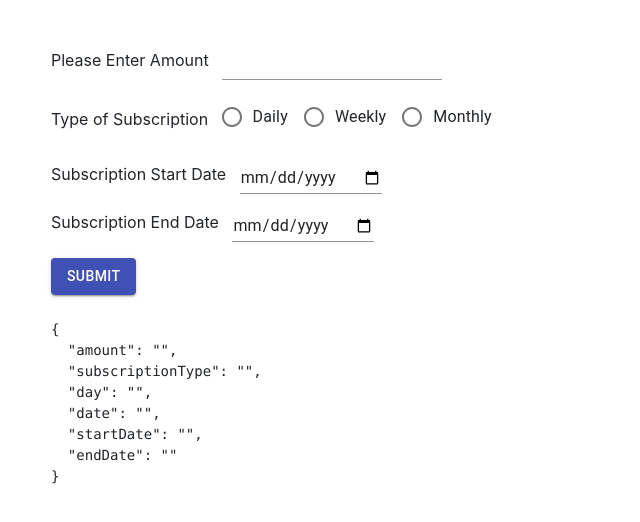
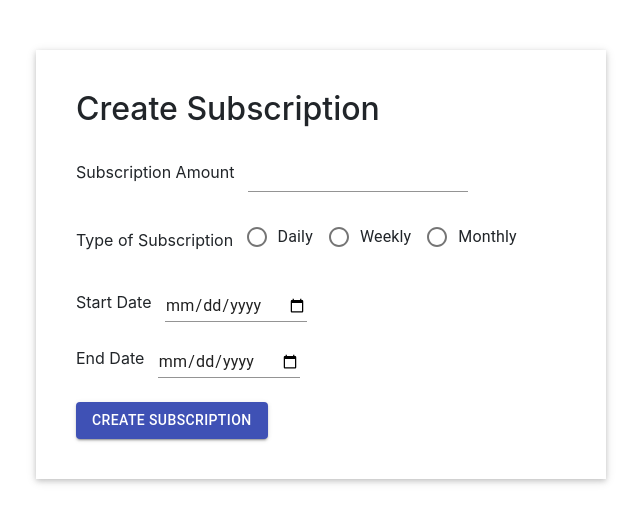
Before and after one commit to dhaivat28/pay-app, a React (Create React App) app: page / in a window 1280 px wide. Shown: the top 522 px of the page, without its empty margins (34-674 px from the left). Built offline with nearby package versions, Linux system fonts and the light colour scheme.

Commit message:
from cleanup

```diff
--- a/package.json
+++ b/package.json
@@ -20,6 +20,7 @@
     "react-bootstrap": "^1.0.0-beta.16",
     "react-dom": "^16.12.0",
     "react-scripts": "3.3.1",
+    "styled-components": "^5.0.1",
     "yup": "^0.28.1"
   },
   "scripts": {
--- a/src/App.js
+++ b/src/App.js
@@ -6,6 +6,14 @@ import SubscriptionDetails from './Components/SubscriptionDetails';
 import {MaterialInput, MaterialRadio} from './Components/baseFields';
 import {SubscriptionForm} from './validations/SubscriptionForm';
 
+import styled from 'styled-components'
+
+const FormBox = styled.div`
+padding:40px;
+margin-top:50px;
+-webkit-box-shadow: 0 2px 5px 0 rgba(0,0,0,0.16), 0 2px 10px 0 rgba(0,0,0,0.12);
+box-shadow: 0 2px 5px 0 rgba(0,0,0,0.16), 0 2px 10px 0 rgba(0,0,0,0.12);
+`;
 
 const App = () => {
 
@@ -14,15 +22,16 @@ const App = () => {
     console.log("data is",data);
     axios.post(`http://localhost:3061/sub`,data)
     .then(res => {
-                console.log(res);
+      console.log(res.data);
     })
     setSubmitting(false);
   }
 
   return (
     <div className="App container">
-      <div className="row align-items-center">
-      <div className="col-lg-10 mt-5">
+      <div className="row">
+      <FormBox className="col-lg-6">
+        <h2>Create Subscription</h2><br></br>
           <Formik
             initialValues={{
             amount:'',
@@ -38,10 +47,9 @@ const App = () => {
             {({values, isSubmitting}) => (
             <>
               <Form>
+              <MaterialInput label="Subscription Amount" name="amount" type="number" />
 
-              <MaterialInput label="Please Enter Amount" name="amount" type="number" />
-
-              <div className="form-group">
+              <div className="form-group mb-4">
                 <label htmlFor="subscriptionType"> Type of Subscription &nbsp;&nbsp;</label>
                 <MaterialRadio label="Daily" name="subscriptionType" value="daily" type="radio"/>
                 <MaterialRadio label="Weekly" name="subscriptionType" value="weekly" type="radio"/>
@@ -51,19 +59,16 @@ const App = () => {
 
               {values.subscriptionType === "weekly" || values.subscriptionType === "monthly" ? <SubscriptionDetails subscriptionType={values.subscriptionType} />: ""}
 
-              <MaterialInput label="Subscription Start Date" name="startDate" type="date" />
-              <MaterialInput label="Subscription End Date" name="endDate" type="date" />
+              <MaterialInput label="Start Date" name="startDate" type="date" />
+              <MaterialInput label="End Date" name="endDate" type="date" />
 
-              <Button disabled={isSubmitting} variant="contained" color="primary" type="submit">Submit</Button>
-
+              <Button disabled={isSubmitting} variant="contained" color="primary" type="submit">Create Subscription</Button>
              </Form>
-              <br></br>
-              <pre>{JSON.stringify(values,null,2)}</pre>
+              {/* <pre>{JSON.stringify(values,null,2)}</pre> */}
             </>
             )}
           </Formik>
-
-      </div>
+      </FormBox>
       </div>
     </div>
   );
--- a/src/Components/baseFields.js
+++ b/src/Components/baseFields.js
@@ -5,7 +5,7 @@ import React from 'react';
 export const MaterialInput = ({ label, ...props }) => {
       const [field] = useField(props);
       return(
-      <div className="form-group">
+      <div className="form-group mb-4">
         <label htmlFor={props.name}>{label} &nbsp;&nbsp;</label>
         <Field {...field} {...props} as={TextField}/>
         <ErrorMessage name={props.name}/>
```
Also changed, not shown: 1 other file (tests, documents, lock files or other folders). Lines whose indentation alone changed are shown as unchanged.
